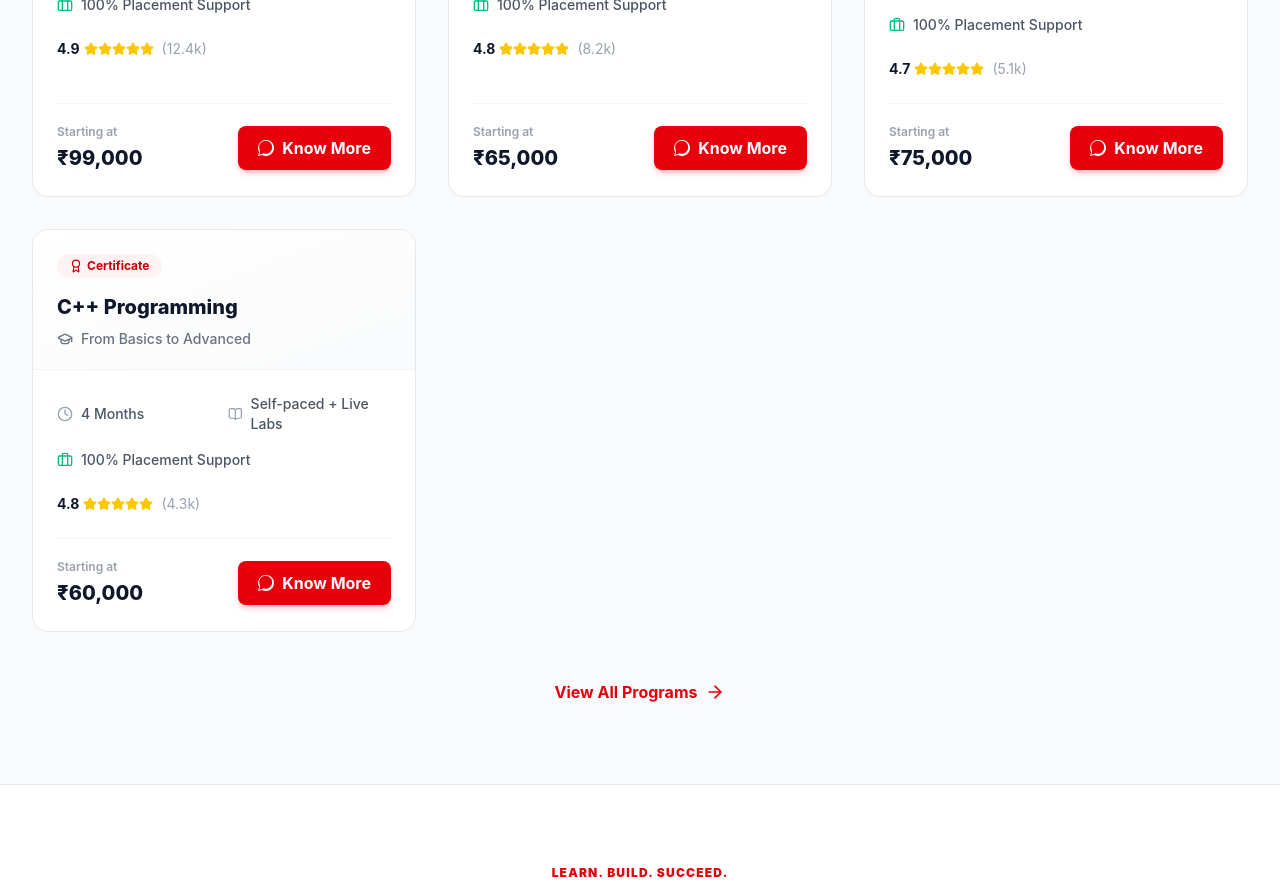
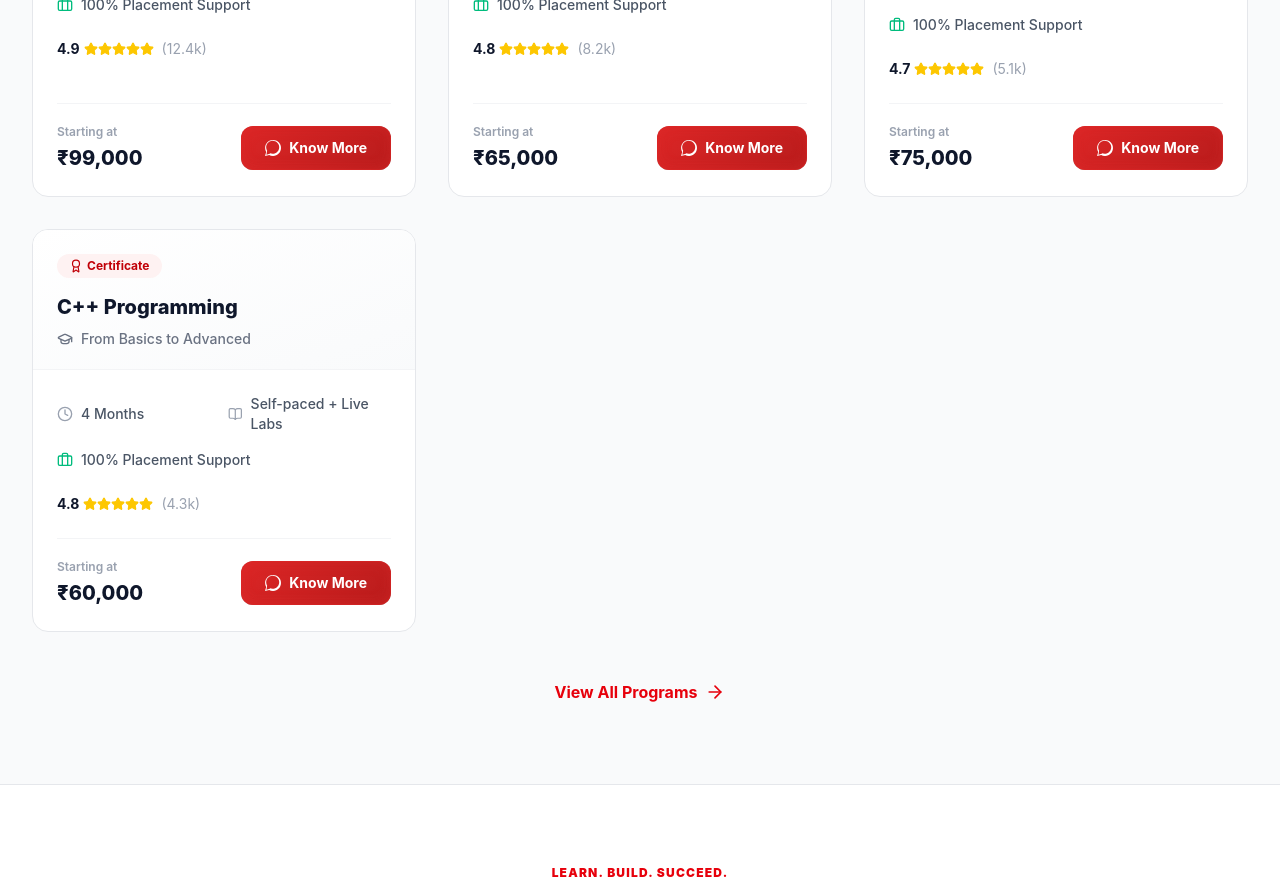
Before and after one commit to reddyrohan2003/brillnex-landing, a React (Vite) app: page / in a window 1280 px wide. Shown: the part 2200-3096 px from the top of the page. Built offline with nearby package versions, Linux system fonts and the light colour scheme.

Commit message:
Add animated HoverButton for Know More — red theme, particle spark effect

```diff
--- a/src/App.jsx
+++ b/src/App.jsx
@@ -6,6 +6,7 @@ import {
 } from 'lucide-react';
 import { motion } from 'framer-motion';
 import { CinematicFooter } from './CinematicFooter';
+import { HoverButton } from './HoverButton';
 
 function FloatingPaths({ position }) {
   const paths = Array.from({ length: 36 }, (_, i) => ({
@@ -563,17 +564,17 @@ export default function App() {
                       <p className="text-xs text-gray-400 font-semibold mb-1">Starting at</p>
                       <p className="text-xl font-extrabold text-slate-900">{course.price}</p>
                     </div>
-                    <a
+                    <HoverButton
+                      as="a"
                       href={`https://wa.me/917204398855?text=${encodeURIComponent(`Hey BrillneX 👋\n\nI'm interested in the ${course.title} program and would like to know more about:\n• Course structure\n• Internship opportunities\n• Fees\n• Upcoming batches\n• Placement support\n\nPlease share the details.`)}`}
                       target="_blank"
                       rel="noopener noreferrer"
-                      className="bg-red-600 hover:bg-red-700 text-white px-5 py-2.5 rounded-lg font-bold transition-all flex items-center gap-2 shadow-md shadow-red-600/20 hover:scale-105 active:scale-95"
                     >
                       <svg className="h-4 w-4" fill="currentColor" viewBox="0 0 24 24">
                         <path d="M.057 24l1.687-6.163c-1.041-1.804-1.588-3.849-1.587-5.946C.06 5.348 5.397.01 12.008.01c3.202.001 6.212 1.246 8.477 3.513 2.266 2.268 3.507 5.28 3.505 8.484-.004 6.657-5.34 11.997-11.953 11.997-2.005-.001-3.973-.502-5.724-1.455L0 24zm6.59-4.846c1.66.986 3.292 1.48 4.905 1.481 5.382 0 9.762-4.38 9.766-9.764.002-2.607-1.011-5.059-2.855-6.905C16.57 2.122 14.12 1.1 11.517 1.1c-5.385 0-9.765 4.38-9.769 9.764-.002 1.856.5 3.666 1.453 5.291L2.164 22l6.096-1.599z"/>
                       </svg>
                       Know More
-                    </a>
+                    </HoverButton>
                   </div>
                 </div>
               </div>
--- /dev/null
+++ b/src/HoverButton.jsx
@@ -0,0 +1,117 @@
+import React from "react";
+
+// Simple className joiner — no shadcn needed
+function cn(...classes) {
+  return classes.filter(Boolean).join(" ");
+}
+
+/**
+ * HoverButton — adapted from the user-provided component.
+ * Converted from TypeScript → JavaScript.
+ * Theme: Brillnex red (#dc2626 → #ef4444) instead of blue.
+ * Supports `as` prop so it can render as <a> or <button>.
+ */
+const HoverButton = React.forwardRef(
+  ({ className, children, as: Component = "button", ...props }, ref) => {
+    const buttonRef = React.useRef(null);
+    const [isListening, setIsListening] = React.useState(false);
+    const [circles, setCircles] = React.useState([]);
+    const lastAddedRef = React.useRef(0);
+
+    const createCircle = React.useCallback((x, y) => {
+      const buttonWidth = buttonRef.current?.offsetWidth || 0;
+      const xPos = x / buttonWidth;
+      const color = `linear-gradient(to right, var(--hb-start) ${xPos * 100}%, var(--hb-end) ${xPos * 100}%)`;
+      setCircles((prev) => [...prev, { id: Date.now(), x, y, color, fadeState: null }]);
+    }, []);
+
+    const handlePointerMove = React.useCallback(
+      (event) => {
+        if (!isListening) return;
+        const currentTime = Date.now();
+        if (currentTime - lastAddedRef.current > 100) {
+          lastAddedRef.current = currentTime;
+          const rect = event.currentTarget.getBoundingClientRect();
+          createCircle(event.clientX - rect.left, event.clientY - rect.top);
+        }
+      },
+      [isListening, createCircle]
+    );
+
+    React.useEffect(() => {
+      circles.forEach((circle) => {
+        if (!circle.fadeState) {
+          setTimeout(() => {
+            setCircles((prev) =>
+              prev.map((c) => (c.id === circle.id ? { ...c, fadeState: "in" } : c))
+            );
+          }, 0);
+          setTimeout(() => {
+            setCircles((prev) =>
+              prev.map((c) => (c.id === circle.id ? { ...c, fadeState: "out" } : c))
+            );
+          }, 1000);
+          setTimeout(() => {
+            setCircles((prev) => prev.filter((c) => c.id !== circle.id));
+          }, 2200);
+        }
+      });
+    }, [circles]);
+
+    return (
+      <Component
+        ref={(node) => {
+          buttonRef.current = node;
+          if (typeof ref === "function") ref(node);
+          else if (ref) ref.current = node;
+        }}
+        className={cn(
+          // Layout & shape
+          "relative isolate px-6 py-2.5 rounded-xl",
+          // Typography
+          "text-white font-bold text-sm leading-6",
+          // Glassmorphic dark-red base
+          "backdrop-blur-lg",
+          "cursor-pointer overflow-hidden",
+          // Inset border glow — red tinted
+          "before:content-[''] before:absolute before:inset-0",
+          "before:rounded-[inherit] before:pointer-events-none before:z-[1]",
+          "before:shadow-[inset_0_0_0_1px_rgba(220,38,38,0.45),inset_0_0_16px_0_rgba(239,68,68,0.15),inset_0_-3px_12px_0_rgba(220,38,38,0.2),0_1px_3px_0_rgba(0,0,0,0.55),0_4px_14px_0_rgba(220,38,38,0.3)]",
+          "before:mix-blend-normal before:transition-transform before:duration-300",
+          "active:before:scale-[0.975]",
+          "flex items-center gap-2",
+          className
+        )}
+        onPointerMove={handlePointerMove}
+        onPointerEnter={() => setIsListening(true)}
+        onPointerLeave={() => setIsListening(false)}
+        style={{
+          background: "linear-gradient(135deg, #dc2626 0%, #b91c1c 100%)",
+          "--hb-start": "#fca5a5",   // red-300 — bright spark at cursor start
+          "--hb-end":   "#ef4444",   // red-500 — vivid red at cursor end
+        }}
+        {...props}
+      >
+        {/* Particle circles */}
+        {circles.map(({ id, x, y, color, fadeState }) => (
+          <div
+            key={id}
+            className={cn(
+              "absolute w-4 h-4 -translate-x-1/2 -translate-y-1/2 rounded-full",
+              "blur-xl pointer-events-none z-[-1] transition-opacity duration-300",
+              fadeState === "in"  && "opacity-80",
+              fadeState === "out" && "opacity-0 duration-[1.2s]",
+              !fadeState          && "opacity-0"
+            )}
+            style={{ left: x, top: y, background: color }}
+          />
+        ))}
+        {children}
+      </Component>
+    );
+  }
+);
+
+HoverButton.displayName = "HoverButton";
+
+export { HoverButton };
```
